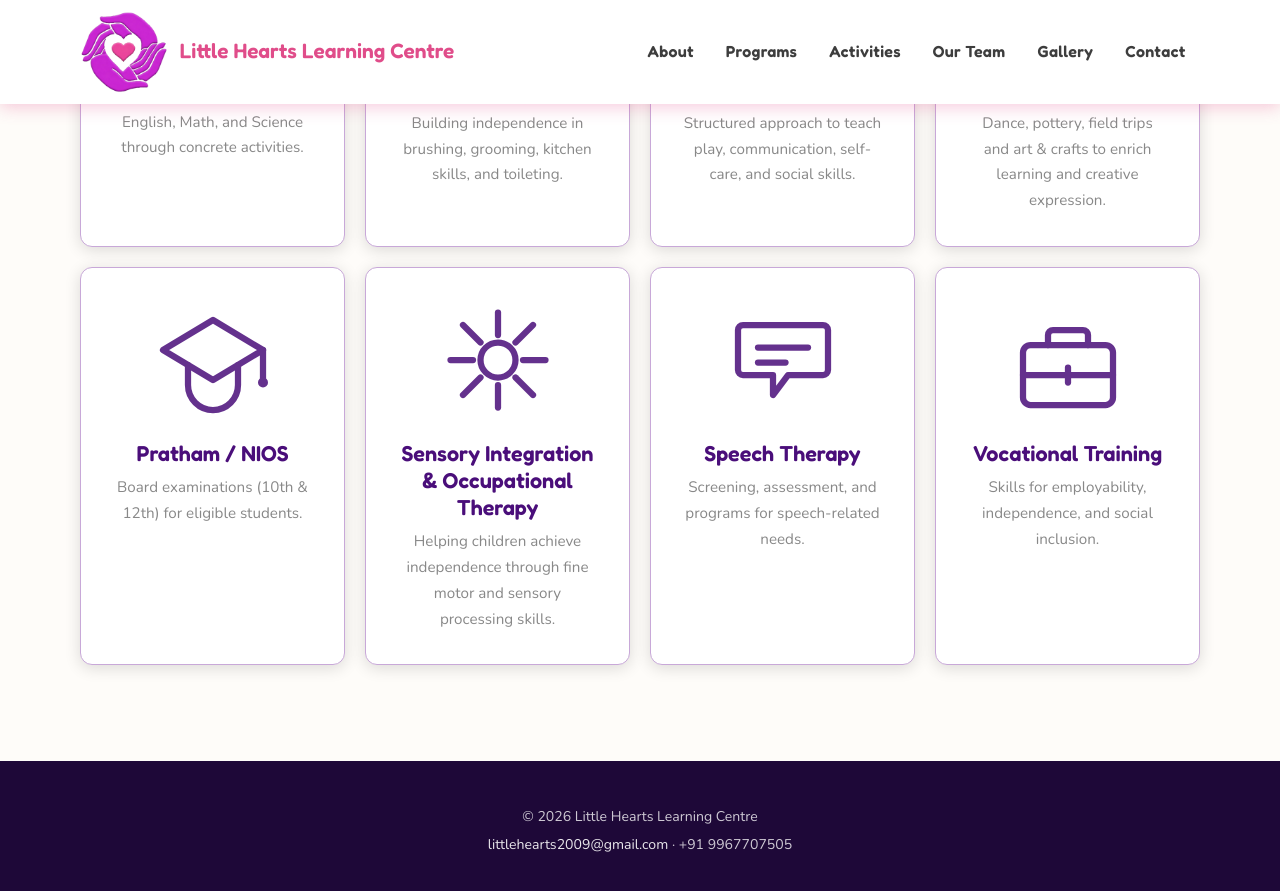
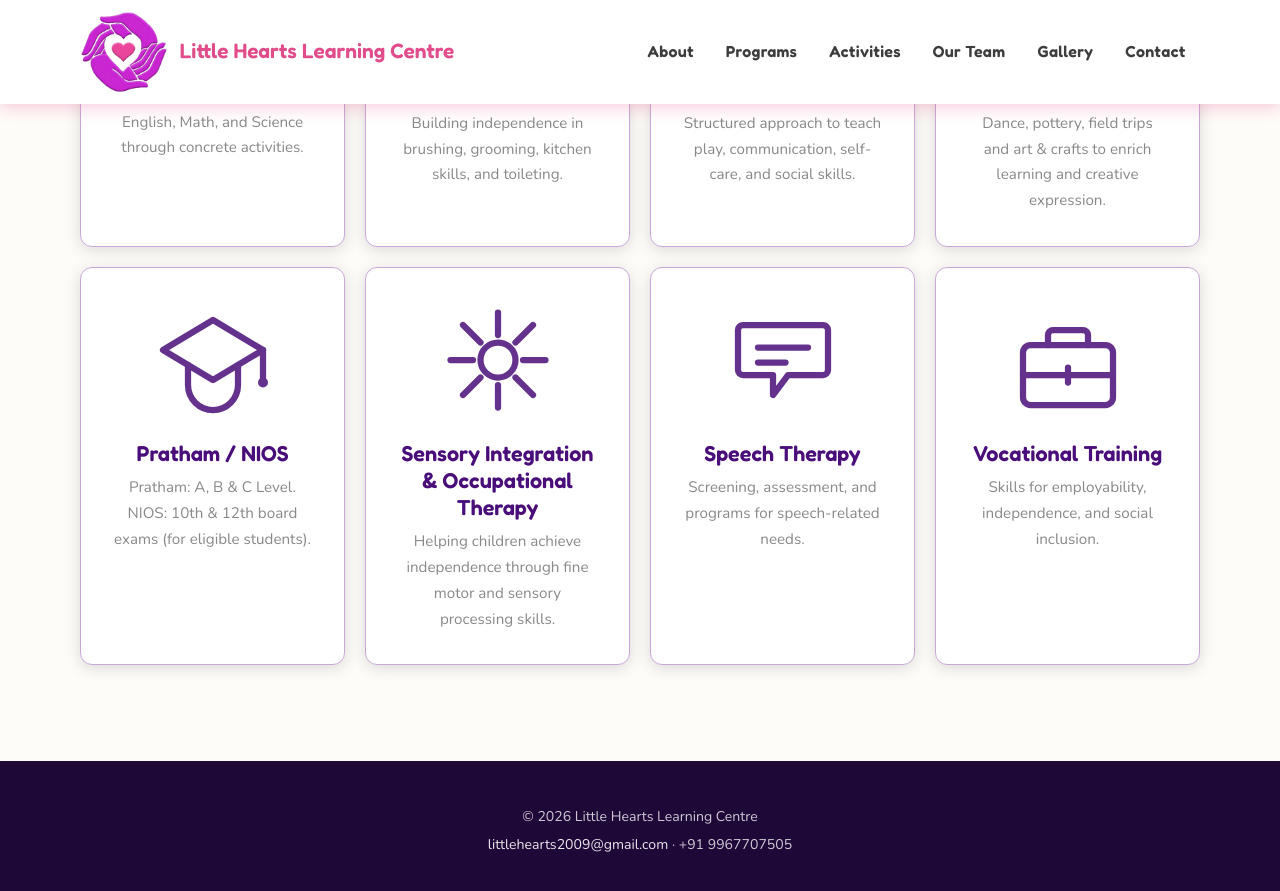
Before and after one commit to Cortinarius-I/LHLC_deCAP, a Jekyll site: the page built from programs.md, in a window 1280 px wide and 900 px high, scrolled down 782 px. Shown: the top 891 px of the window. Built offline with Jekyll 4.4.1, drawn with Linux system fonts in a browser that asks for light colours.

Commit message:
Update Programs “pratham-nios”

```diff
--- a/_programs/pratham-nios.md
+++ b/_programs/pratham-nios.md
@@ -1,8 +1,8 @@
 ---
 title: Pratham / NIOS
-excerpt: Board examinations (10th & 12th) for eligible students.
+excerpt: "Pratham: A, B & C Level.  NIOS: 10th & 12th board exams (for eligible
+  students)."
 icon: graduation
 layout: program
 ---
-
-We offer Pratham and NIOS (10th & 12th) for students eligible for the same. These programmes provide a pathway for our students to achieve recognized academic qualifications.
+We offer Pratham and NIOS for students eligible for the same. These programmes provide a pathway for our students to achieve recognized academic qualifications.
```
